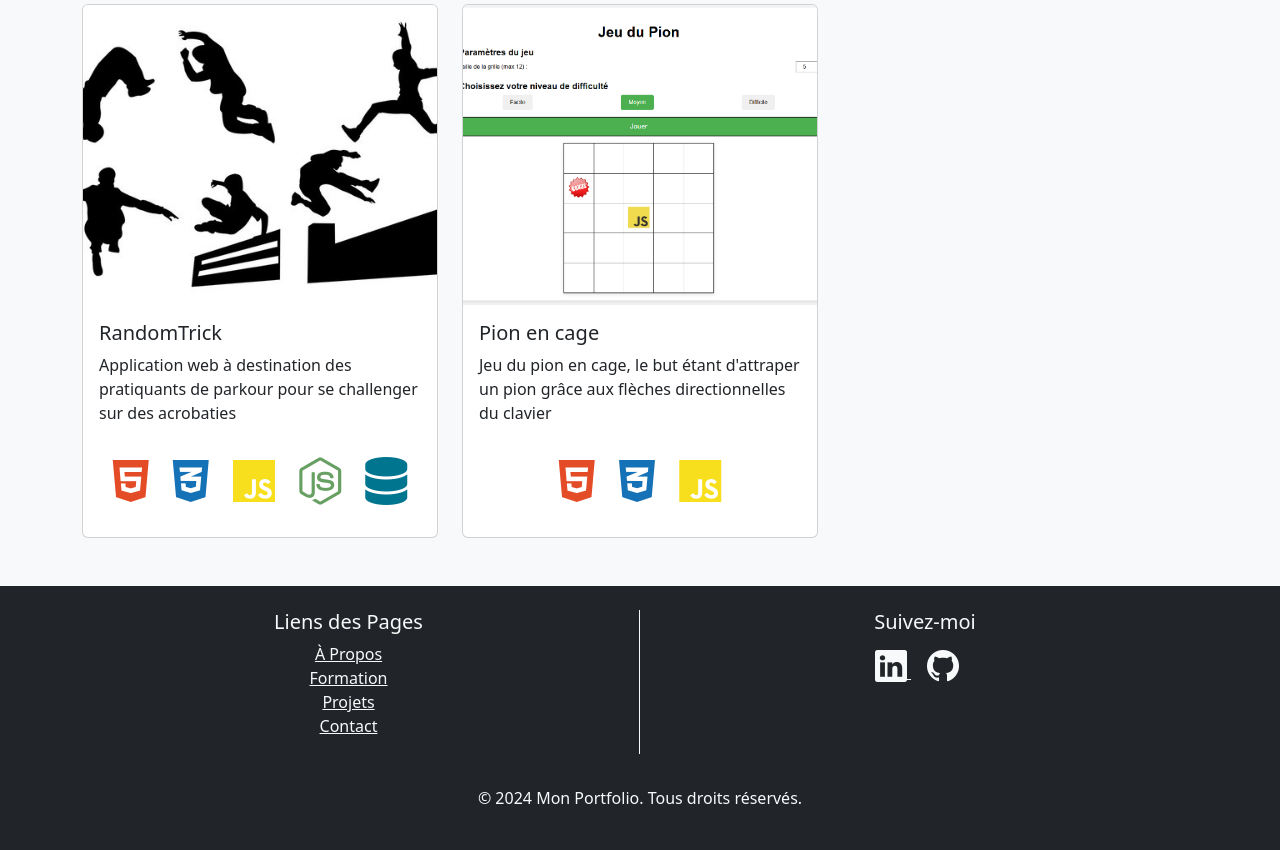
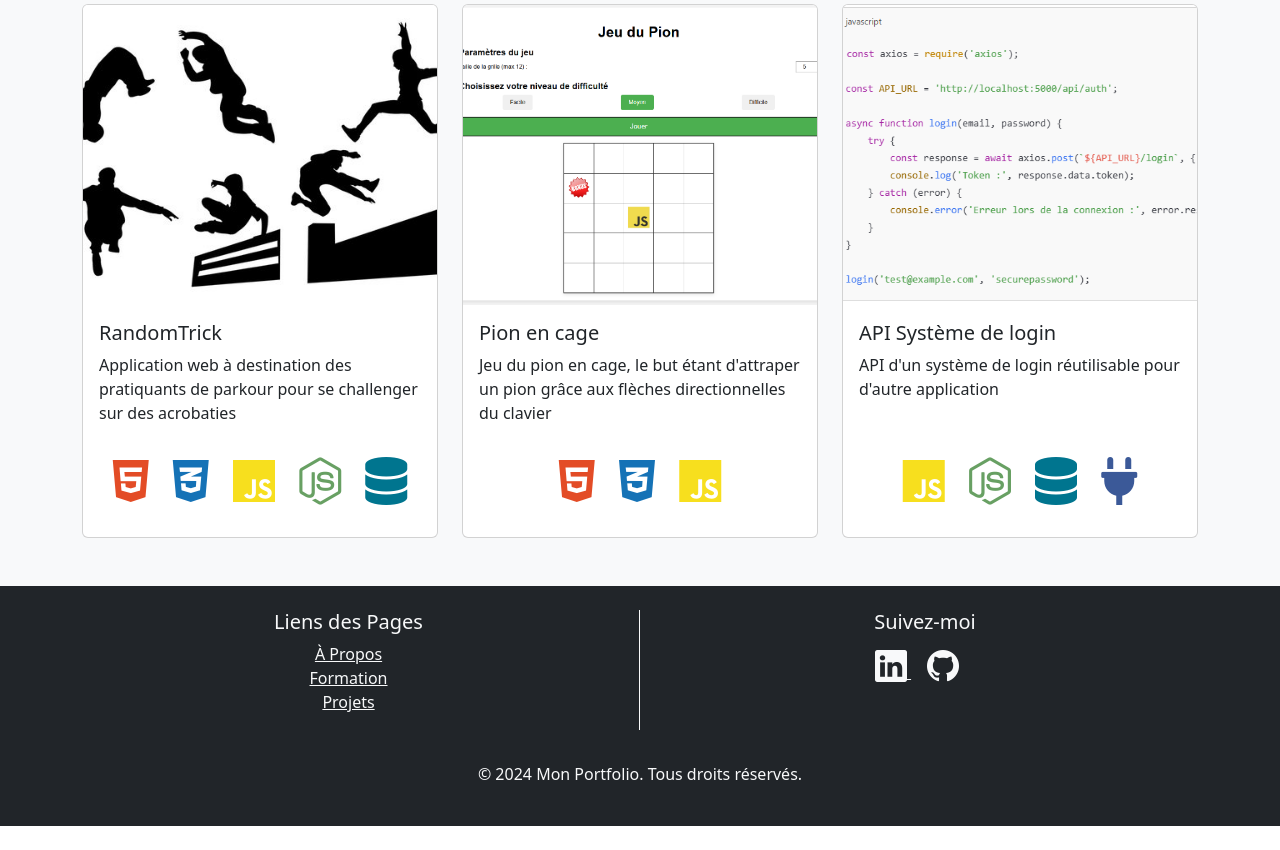
Before and after one commit to tom-caron/portfolio, a plain HTML site: page index.html in a window 1280 px wide. Shown: the part 1220-2070 px from the top of the page. After the commit the page ends 2046 px from the top, so only its background shows below. Drawn offline with nearby package versions, Linux system fonts and the light colour scheme.

Commit message:
rajout du projet API login

```diff
--- a/index.html
+++ b/index.html
@@ -209,6 +209,23 @@
                         </div>
                     </a>
                 </div>
+                <div class="col-md-4">
+                  <a href="https://github.com/tom-caron/SystemLoginReusable.git" class="card-link text-decoration-none text-dark" target="_blank">
+                      <div class="card card-project h-100">
+                          <img src="public/system_login.png" class="card-img-top w-100" style="height: 300px; object-fit: cover;" alt="Projet 3">
+                          <div class="card-body d-flex flex-column">
+                              <h5 class="card-title">API Système de login</h5>
+                              <p class="card-text flex-grow-1">API d'un système de login réutilisable pour d'autre application</p>
+                              <div class="tech-logos text-center my-3">
+                                <i class="fab fa-js fa-3x" style="color: #f7df1e; margin: 0 10px;"></i>
+                                <i class="fab fa-node-js fa-3x" style="color: #68a063; margin: 0 10px;"></i>
+                                <i class="fas fa-database fa-3x" style="color: #00758f; margin: 0 10px;"></i>
+                                <i class="fas fa-plug fa-3x" style="color: #3b5998; margin: 0 10px;"></i>
+                              </div>
+                          </div>
+                      </div>
+                  </a>
+              </div>
             </div>
 
         </div>
@@ -223,7 +240,6 @@
                         <li><a href="#about" class="text-light">À Propos</a></li>
                         <li><a href="#formations" class="text-light">Formation</a></li>
                         <li><a href="#projects" class="text-light">Projets</a></li>
-                        <li><a href="#contact" class="text-light">Contact</a></li>
                     </ul>
                 </div>
 
```
Also changed, not shown: public/system_login.png (added).
